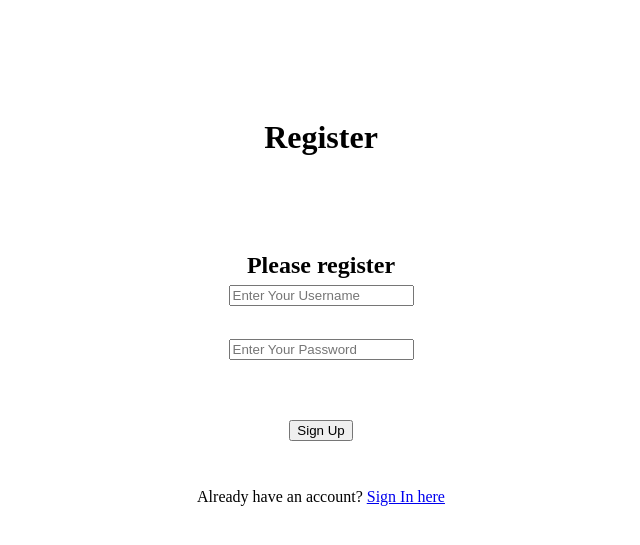
After one commit to sravan1946/bytebash, a Flask app: page /register in a window 1280 px wide. The commit adds this page. Shown: the top 545 px of the page, without its empty margins (319-959 px from the left). Run offline with Flask 3, Linux system fonts and the light colour scheme.

Commit message:
add register page

```diff
--- a/app.py
+++ b/app.py
@@ -11,3 +11,11 @@ def login():
     username = request.form["username"]
     password = request.form["password"]
     return jsonify({"username": username, "password": password})
+
+@app.route("/register", methods=["POST", "GET"])
+def register():
+    if request.method != "POST":
+        return render_template("register.html", msg="Please register")
+    username = request.form["username"]
+    password = request.form["password"]
+    return jsonify({"username": username, "password": password})
--- a/templates/login.html
+++ b/templates/login.html
@@ -1,5 +1,3 @@
-<!-- Store this code in 'login.html' file inside the 'templates' folder -->
-
 <html>
 	<head>
 		<meta charset="UTF-8">
@@ -20,7 +18,7 @@
 					<input type="submit" class="btn" value="Sign In"></br></br>
 				</form>
 			</h2>
-			<p class="bottom">Don't have an account? <a class="bottom" href="{{url_for('login')}}"> Sign Up here</a></p>
+			<p class="bottom">Don't have an account? <a class="bottom" href="{{url_for('register')}}"> Sign Up here</a></p>
 		</div>
 		</div>
 	</body>
--- /dev/null
+++ b/templates/register.html
@@ -0,0 +1,25 @@
+<!DOCTYPE html>
+<html>
+    <head>
+        <meta charset="UTF-8">
+        <title> Register </title>
+        <link rel="stylesheet" href="{{ url_for('static', filename='style.css') }}">
+    </head>
+    <body></br></br></br></br></br>
+        <div align="center">
+        <div align="center" class="border">
+            <div class="header">
+                <h1 class="word">Register</h1>
+            </div></br></br></br>
+            <h2 class="word">
+                <form action="{{ url_for('register') }}" method="post">
+                <div class="msg">{{ msg }}</div>
+                    <input id="username" name="username" type="text" placeholder="Enter Your Username" class="textbox"/></br></br>
+                    <input id="password" name="password" type="password" placeholder="Enter Your Password" class="textbox"/></br></br></br>
+                    <input type="submit" class="btn" value="Sign Up"></br></br>
+                </form>
+            </h2>
+            <p class="bottom">Already have an account? <a class="bottom" href="{{url_for('login')}}"> Sign In here</a></p>
+        </div>
+        </div>
+</html>
```
